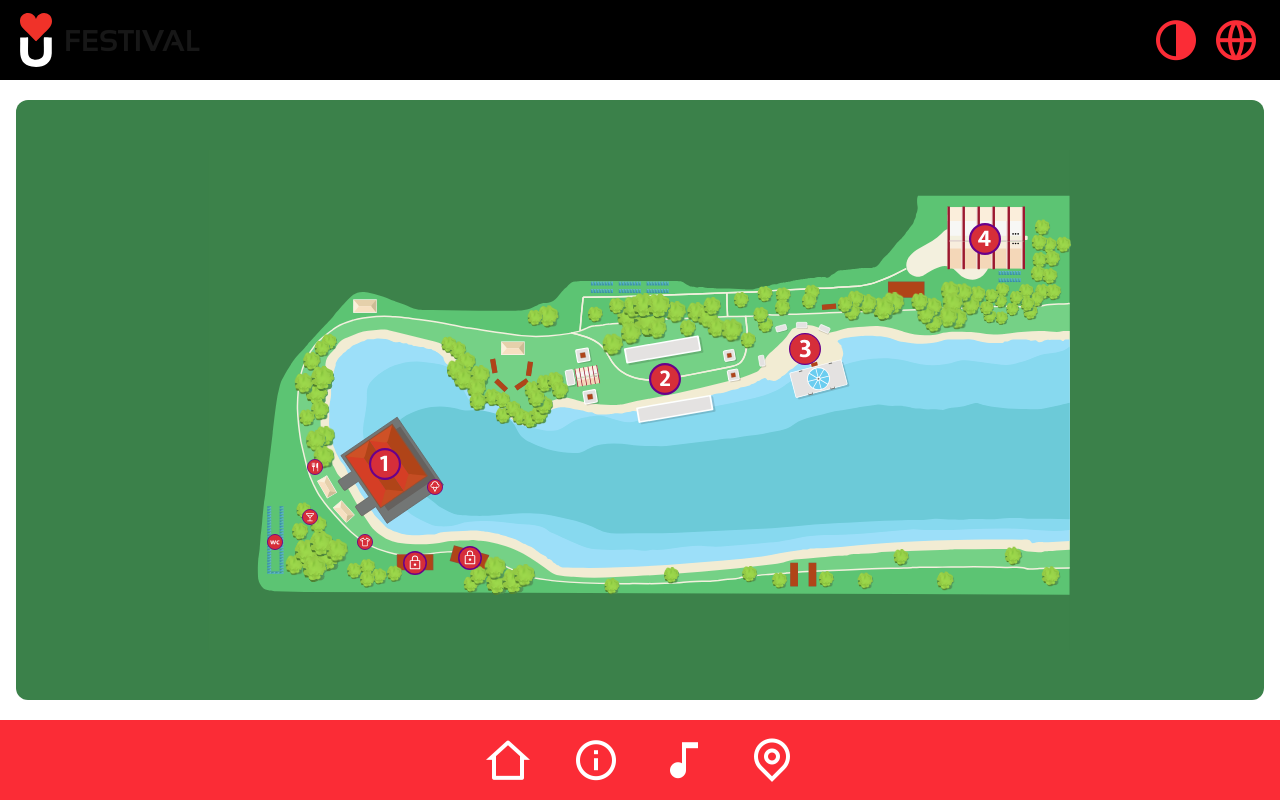
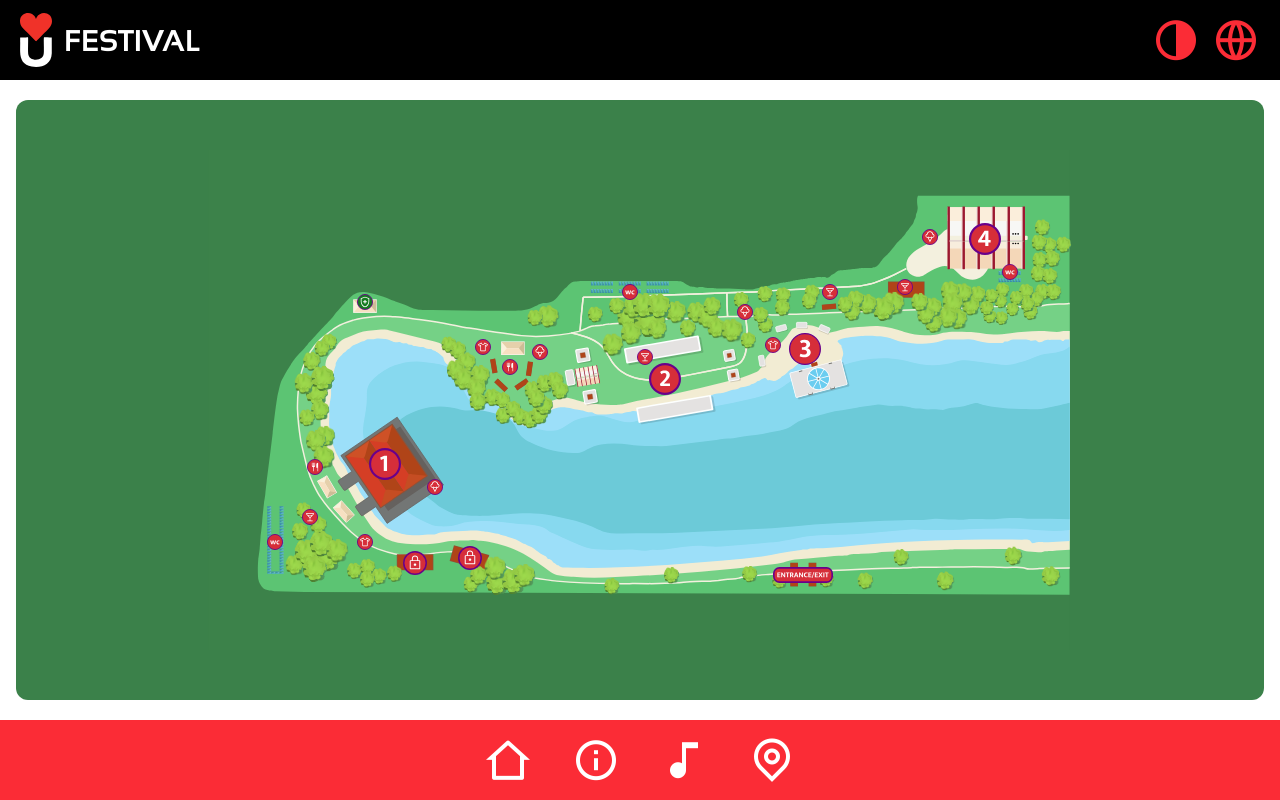
Before and after one commit to PebblesDV/pwa-festival, a Next.js app: page /map in a window 1280 px wide. Built offline with nearby package versions, Linux system fonts and the light colour scheme.

Commit message:
remaining map icons

```diff
--- a/app/map/page.tsx
+++ b/app/map/page.tsx
@@ -3,6 +3,7 @@
 import Header from "@/components/header";
 import Footer from "@/components/footer";
 import dynamic from "next/dynamic";
+import { useMap, useMapEvents } from "react-leaflet";
 
 const Map = dynamic(() => import("@/components/Map"), {
   ssr: false,
--- a/app/page.tsx
+++ b/app/page.tsx
@@ -11,15 +11,24 @@ export default function Home() {
     <div className="flex flex-col min-h-screen">
       <Header />
       <main className="flex-1 flex flex-col justify-center gap-6 mx-6 my-4">
-        <Link href="/lineup" className="bg-blue-500 h-40 rounded-lg shadow-lg">
+        <Link
+          href="/lineup"
+          className="bg-blue-500 h-40 rounded-lg shadow-lg text-white"
+        >
           <h2>Festival lineup</h2>
         </Link>
 
-        <Link href="/info" className="bg-blue-500 h-30 rounded-lg shadow-lg">
+        <Link
+          href="/info"
+          className="bg-blue-500 h-30 rounded-lg shadow-lg text-white"
+        >
           <h2>Festival info</h2>
         </Link>
 
-        <Link href="/map" className="bg-blue-500 h-60 rounded-lg shadow-lg">
+        <Link
+          href="/map"
+          className="bg-blue-500 h-60 rounded-lg shadow-lg text-white"
+        >
           <h2>Festival map</h2>
         </Link>
       </main>
--- a/components/Map.tsx
+++ b/components/Map.tsx
@@ -1,6 +1,12 @@
 "use client";
 
-import { MapContainer, ImageOverlay, Marker, Popup } from "react-leaflet";
+import {
+  MapContainer,
+  ImageOverlay,
+  Marker,
+  Popup,
+  useMapEvents,
+} from "react-leaflet";
 import { CRS, LatLngBounds, Icon } from "leaflet";
 import L from "leaflet";
 import "leaflet/dist/leaflet.css";
@@ -26,6 +32,15 @@ const createCustomIcon = (
     popupAnchor: [0, -size[1] / 2],
   });
 };
+
+function ClickLogger() {
+  useMapEvents({
+    click: (e) => {
+      console.log(e.latlng);
+    },
+  });
+  return null;
+}
 
 const SvgMapLeaflet = () => {
   // This sets the bounds for the image overlay
@@ -101,6 +116,84 @@ const SvgMapLeaflet = () => {
       position: [160, 660] as [number, number],
       icon: createCustomIcon("/locker.svg", [24, 24]),
     },
+    {
+      id: 12,
+      name: "Merchandise",
+      position: [590, 685] as [number, number],
+      icon: createCustomIcon("/merch.svg", [16, 16]),
+    },
+    {
+      id: 13,
+      name: "Food",
+      position: [550, 740] as [number, number],
+      icon: createCustomIcon("/food.svg", [16, 16]),
+    },
+    {
+      id: 14,
+      name: "Ice Cream",
+      position: [580, 800] as [number, number],
+      icon: createCustomIcon("/icecream.svg", [16, 16]),
+    },
+    {
+      id: 15,
+      name: "WC",
+      position: [700, 980] as [number, number],
+      icon: createCustomIcon("/wc.svg", [16, 16]),
+    },
+    {
+      id: 16,
+      name: "Bar",
+      position: [570, 1010] as [number, number],
+      icon: createCustomIcon("/bar.svg", [16, 16]),
+    },
+    {
+      id: 17,
+      name: "Ice Cream",
+      position: [660, 1210] as [number, number],
+      icon: createCustomIcon("/icecream.svg", [16, 16]),
+    },
+    {
+      id: 18,
+      name: "Merchandise",
+      position: [595, 1265] as [number, number],
+      icon: createCustomIcon("/merch.svg", [16, 16]),
+    },
+    {
+      id: 19,
+      name: "Bar",
+      position: [700, 1380] as [number, number],
+      icon: createCustomIcon("/bar.svg", [16, 16]),
+    },
+    {
+      id: 20,
+      name: "Bar",
+      position: [710, 1530] as [number, number],
+      icon: createCustomIcon("/bar.svg", [16, 16]),
+    },
+    {
+      id: 21,
+      name: "Ice Cream",
+      position: [810, 1580] as [number, number],
+      icon: createCustomIcon("/icecream.svg", [16, 16]),
+    },
+    {
+      id: 22,
+      name: "WC",
+      position: [740, 1740] as [number, number],
+      icon: createCustomIcon("/wc.svg", [16, 16]),
+    },
+    {
+      id: 23,
+      name: "First Aid",
+      position: [680, 450] as [number, number],
+      icon: createCustomIcon("/firstaid.svg", [16, 16]),
+    },
+    {
+      id: 24,
+      name: "Entrance / Exit",
+      position: [90, 1325] as [number, number],
+      icon: createCustomIcon("/entrance.svg", [60, 60]),
+    },
   ];
 
   return (
@@ -120,6 +213,7 @@ const SvgMapLeaflet = () => {
           <Popup>{marker.name}</Popup>
         </Marker>
       ))}
+      <ClickLogger />
     </MapContainer>
   );
 };
--- a/components/header.tsx
+++ b/components/header.tsx
@@ -6,7 +6,7 @@ export default function Header() {
     <header className="flex h-20 w-full justify-between items-center px-5 py-4 bg-black sticky top-0 z-50">
       <Link href="/" className="flex items-center gap-3">
         <Image src="/logo_white.svg" alt="logo" width={32} height={32} />
-        <h1 className="font-bold">FESTIVAL</h1>
+        <h1 className="font-bold text-white">FESTIVAL</h1>
       </Link>
 
       <div className="flex items-center gap-3">
```
